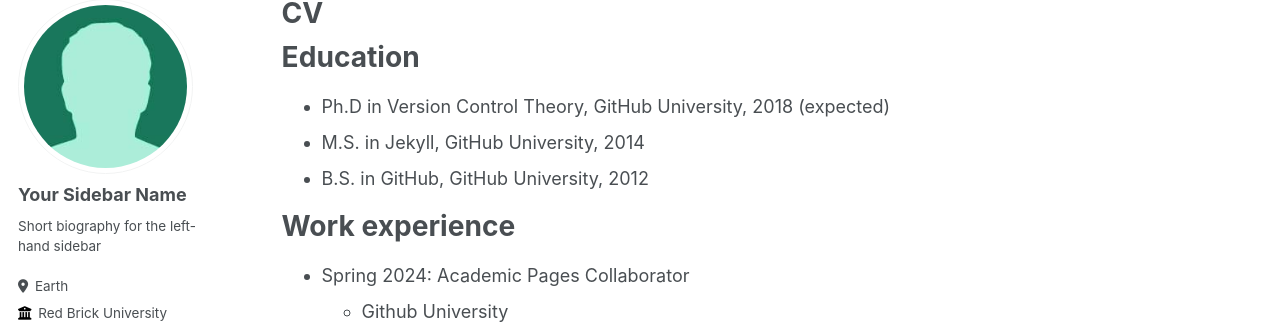
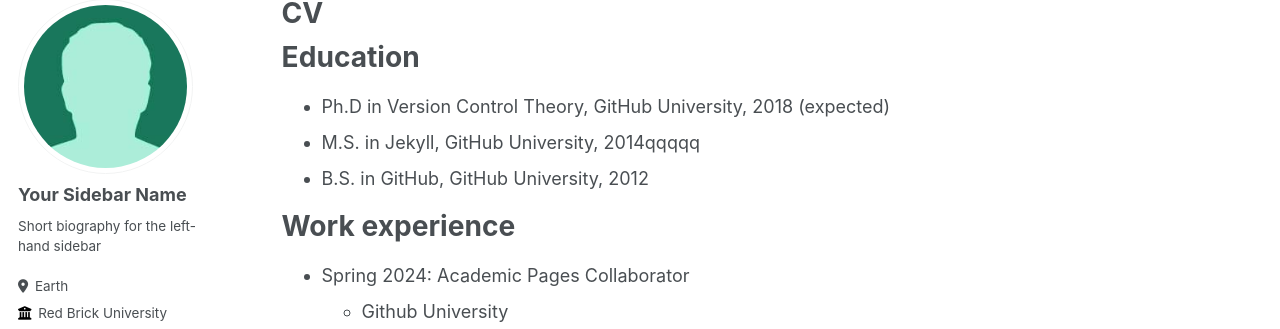
Before and after one commit to qiuyixmm/academicpages, a Jekyll site: the page built from _pages/cv.md, in a window 1280 px wide and 900 px high. Shown: the part 107-436 px from the top of the window. Built offline with Jekyll 4.4.1, drawn with Linux system fonts in a browser that asks for light colours; some web fonts are replaced.

Commit message:
Update cv.md

```diff
--- a/_pages/cv.md
+++ b/_pages/cv.md
@@ -12,7 +12,7 @@ redirect_from:
 Education
 ======
 * Ph.D in Version Control Theory, GitHub University, 2018 (expected)
-* M.S. in Jekyll, GitHub University, 2014
+* M.S. in Jekyll, GitHub University, 2014qqqqq
 * B.S. in GitHub, GitHub University, 2012
 
 Work experience
```
